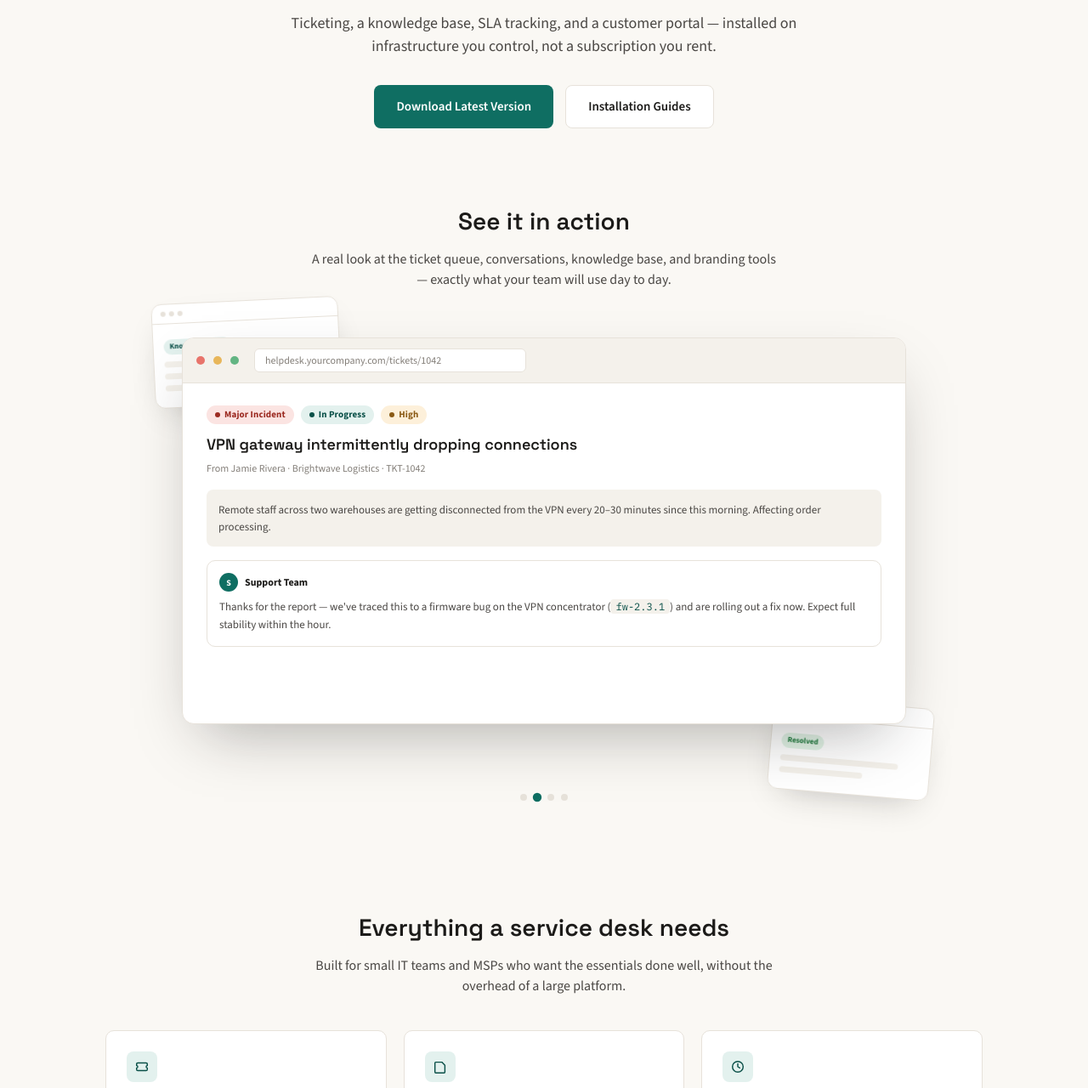
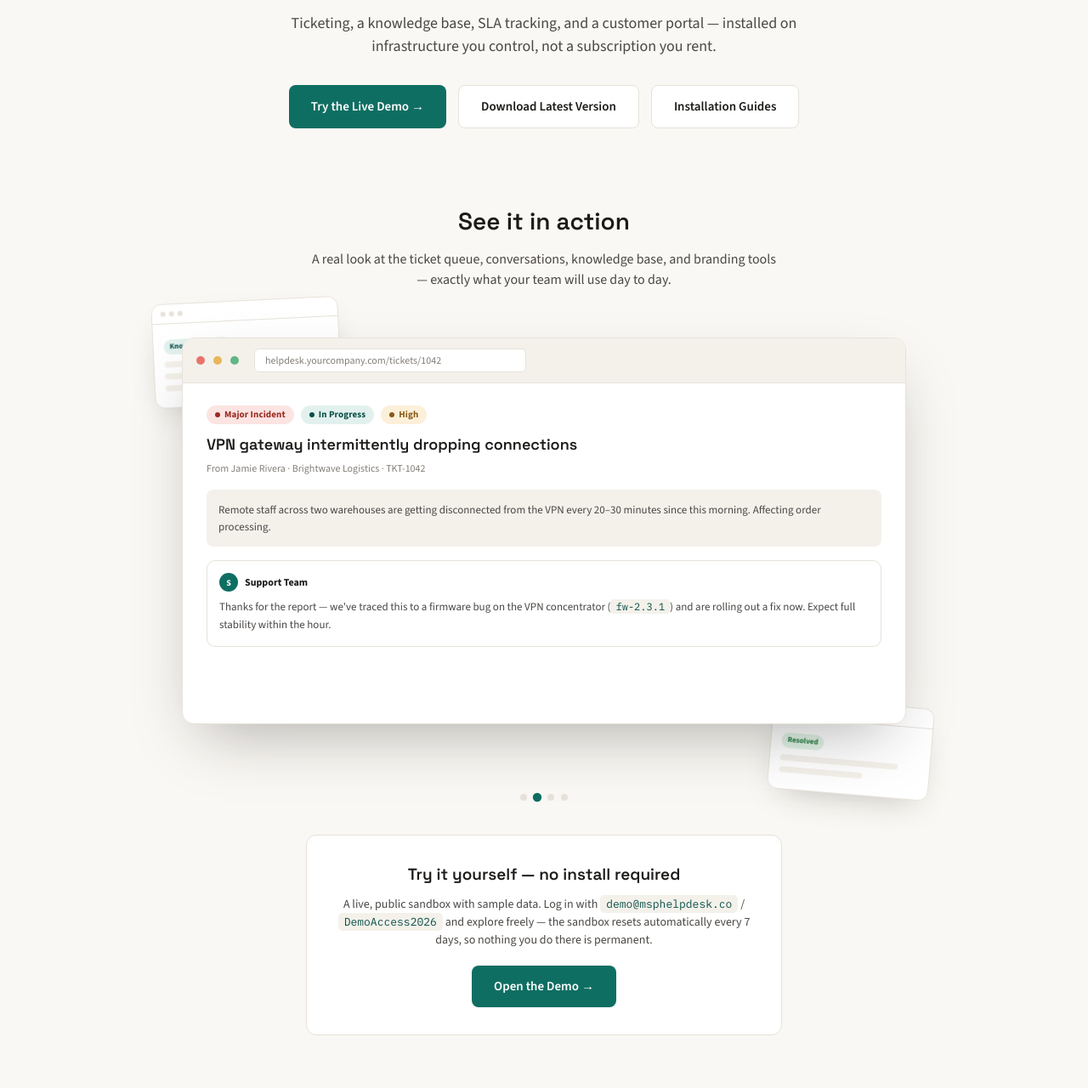
Before and after one commit to SimpleIT-nyc/marketing-site, a plain HTML site: page index.html in a window 1280 px wide. Shown: the part 300-1580 px from the top of the page at 85% size. Drawn offline with nearby package versions, Linux system fonts and the light colour scheme.

Commit message:
Add live demo sandbox link to homepage
Links to demo.msphelpdesk.co with the shared demo login, plus a
dedicated CTA card noting the sandbox resets automatically every 7 days.

Co-Authored-By: Claude Sonnet 5 <noreply@anthropic.com>

```diff
--- a/index.html
+++ b/index.html
@@ -113,6 +113,10 @@ footer{border-top:1px solid var(--line-default);padding:32px 0;text-align:center
 .fontpreview .fp-h{font-family:'Space Grotesk',sans-serif;font-weight:700;font-size:20px;color:var(--ink-900);}
 .fontpreview .fp-b{font-size:12px;color:var(--ink-700);margin-top:4px;}
 
+.demo-cta{max-width:560px;margin:40px auto 0;text-align:center;background:var(--surface-card);border:1px solid var(--line-default);border-radius:12px;padding:32px;}
+.demo-cta h3{font-size:19px;margin-bottom:10px;}
+.demo-cta p{font-size:14px;color:var(--ink-700);margin:0 0 20px;}
+.demo-cta code{background:var(--surface-raised);font-family:'IBM Plex Mono',monospace;font-size:13px;padding:2px 7px;border-radius:5px;color:var(--accent-700);}
 .dots{display:flex;justify-content:center;gap:8px;margin-top:22px;}
 .dotnav{width:8px;height:8px;border-radius:50%;background:var(--line-default);border:none;cursor:pointer;padding:0;transition:background .2s,transform .2s;}
 .dotnav.active{background:var(--accent-600);transform:scale(1.3);}
@@ -138,7 +142,8 @@ footer{border-top:1px solid var(--line-default);padding:32px 0;text-align:center
     <h1>An IT service desk you run<br>on your own server.</h1>
     <p>Ticketing, a knowledge base, SLA tracking, and a customer portal — installed on infrastructure you control, not a subscription you rent.</p>
     <div class="cta-row">
-      <a href="/download.html" class="btn btn-primary">Download Latest Version</a>
+      <a href="https://demo.msphelpdesk.co" class="btn btn-primary" target="_blank" rel="noopener">Try the Live Demo &rarr;</a>
+      <a href="/download.html" class="btn btn-secondary">Download Latest Version</a>
       <a href="/install.html" class="btn btn-secondary">Installation Guides</a>
     </div>
   </div>
@@ -276,6 +281,12 @@ footer{border-top:1px solid var(--line-default);padding:32px 0;text-align:center
       <button class="dotnav" data-i="2" aria-label="Knowledge base"></button>
       <button class="dotnav" data-i="3" aria-label="Branding settings"></button>
     </div>
+
+    <div class="demo-cta">
+      <h3>Try it yourself — no install required</h3>
+      <p>A live, public sandbox with sample data. Log in with <code>demo@msphelpdesk.co</code> / <code>DemoAccess2026</code> and explore freely — the sandbox resets automatically every 7 days, so nothing you do there is permanent.</p>
+      <a href="https://demo.msphelpdesk.co" class="btn btn-primary" target="_blank" rel="noopener">Open the Demo &rarr;</a>
+    </div>
   </div>
 </section>
 
```
